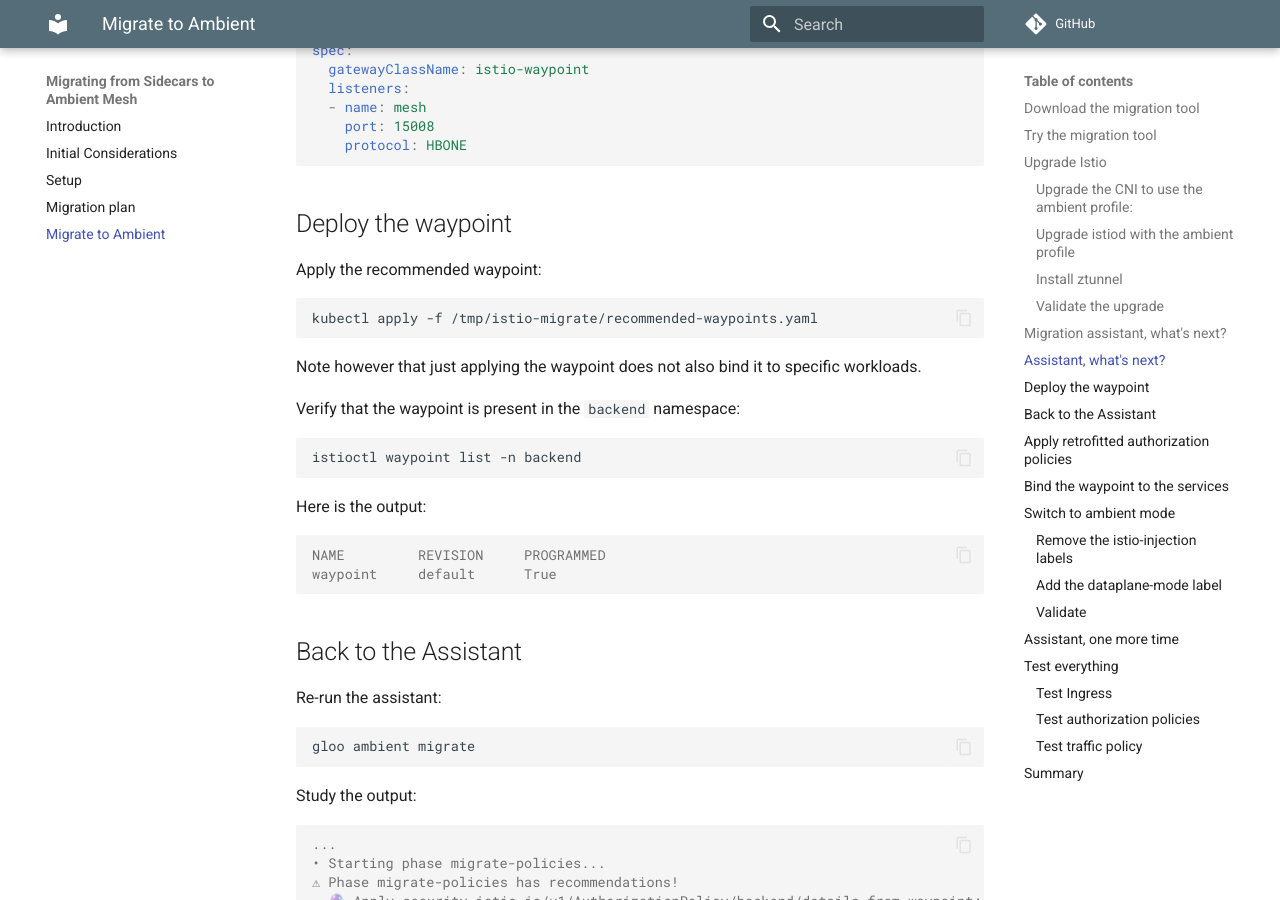
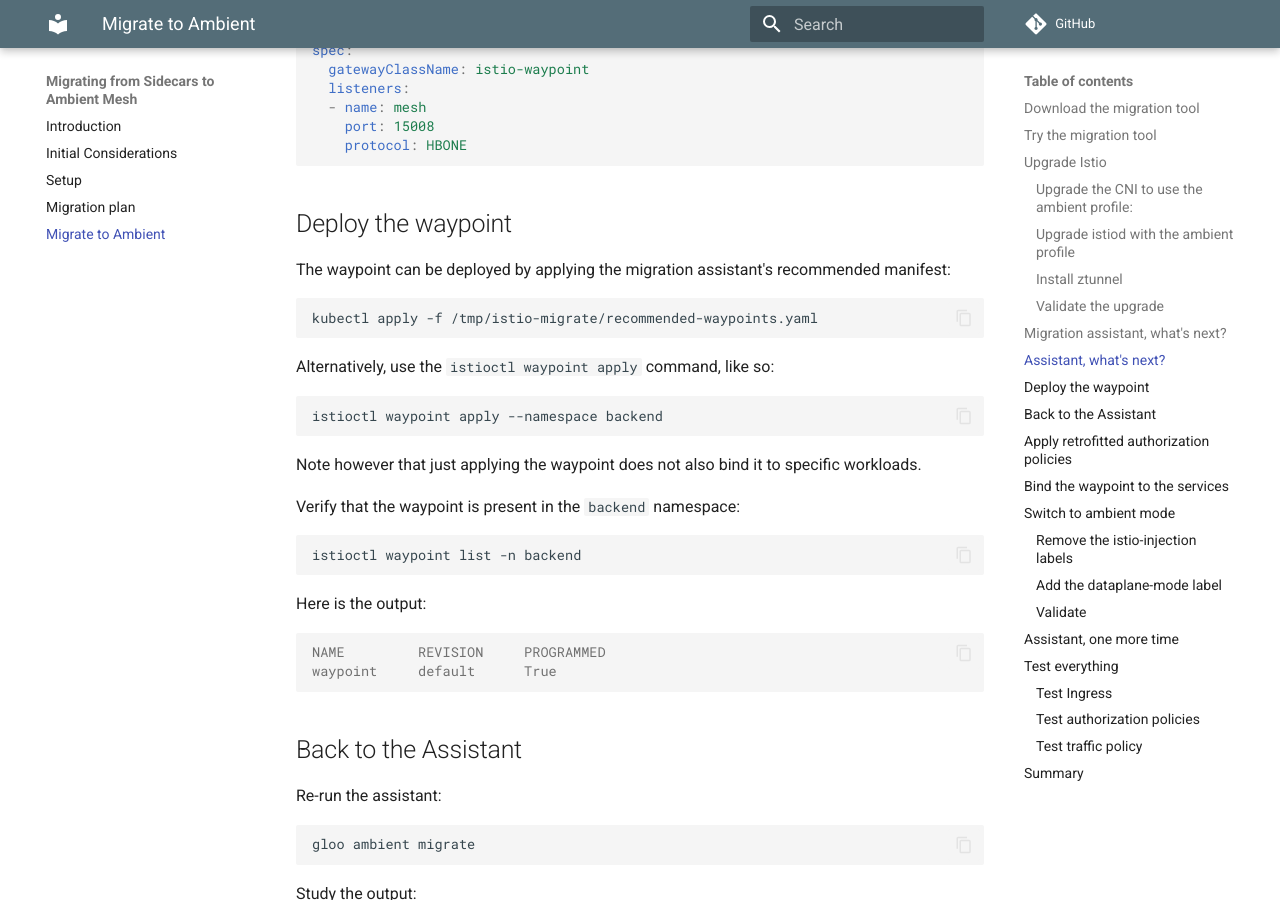
Before and after one commit to eitansuez/ambient-migration, an MkDocs documentation site: the page built from docs/migrate.md, in a window 1280 px wide and 900 px high, scrolled down 4895 px. Built offline with MkDocs 1.6.1 and Material for MkDocs 9.7.7, drawn with Linux system fonts in a browser that asks for light colours; comment, search, counter and statistics services are not loaded.

Commit message:
provides alternate command for deploying the waypoint

````diff
--- a/docs/migrate.md
+++ b/docs/migrate.md
@@ -247,10 +247,16 @@ spec:
 
 ## Deploy the waypoint
 
-Apply the recommended waypoint:
+The waypoint can be deployed by applying the migration assistant's recommended manifest:
 
 ```shell
 kubectl apply -f /tmp/istio-migrate/recommended-waypoints.yaml
+```
+
+Alternatively, use the `istioctl waypoint apply` command, like so:
+
+```shell
+istioctl waypoint apply --namespace backend
 ```
 
 Note however that just applying the waypoint does not also bind it to specific workloads.
````
